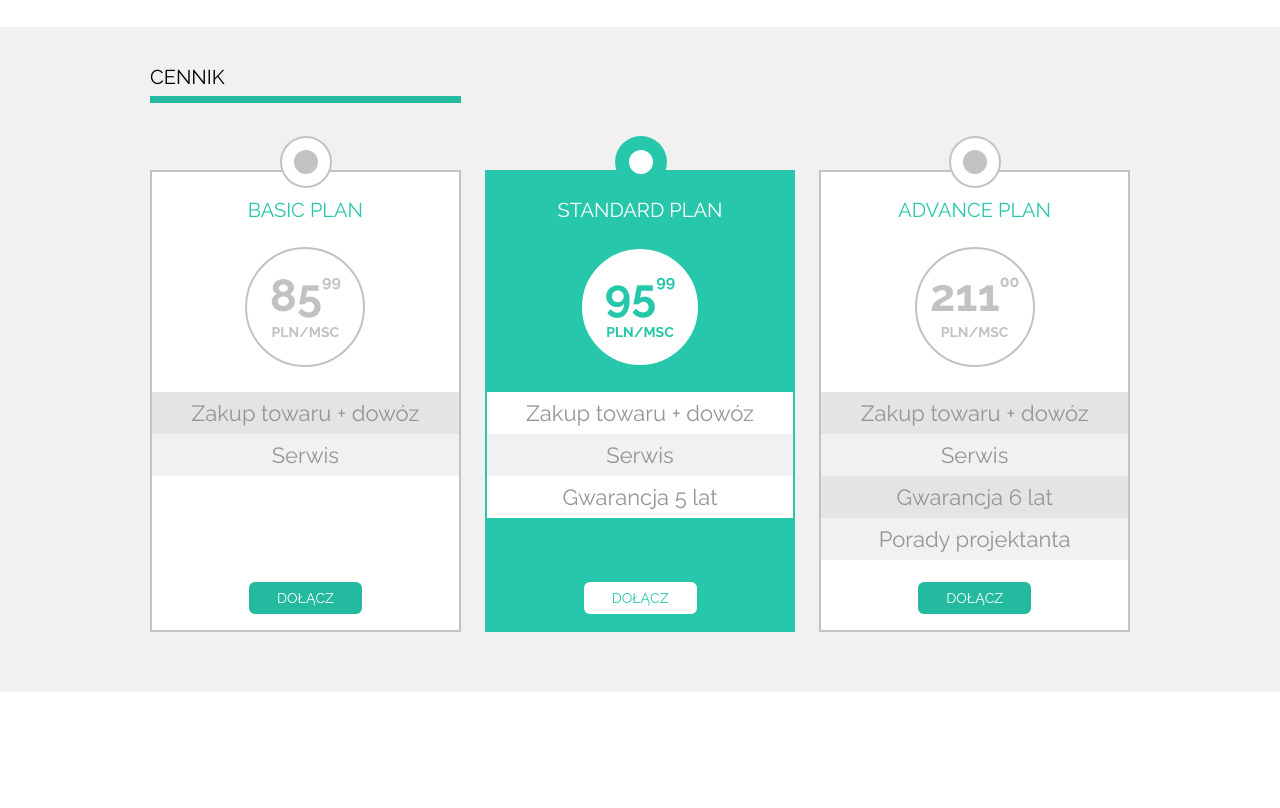
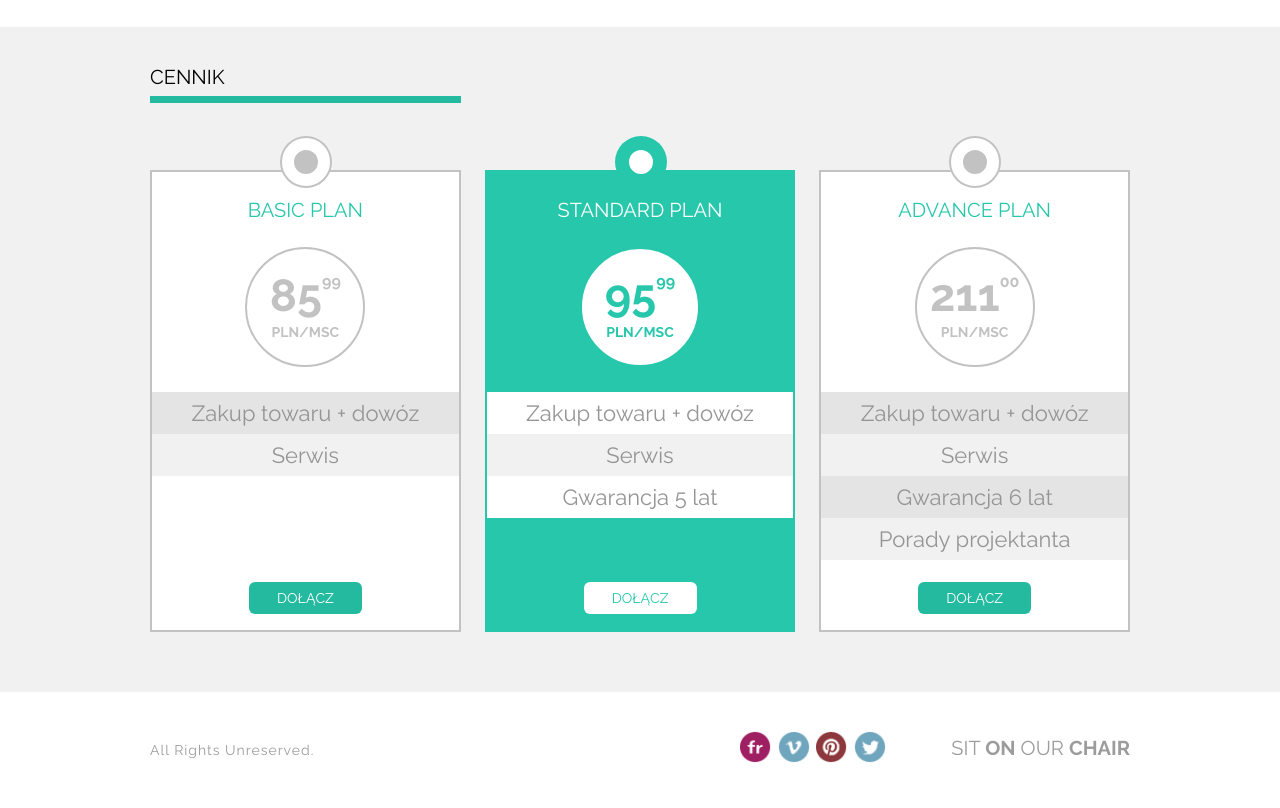
Before and after one commit to damian-krupa/chairs-landing-page, a plain HTML site: page index.html in a window 1280 px wide. Shown: the part 1011-1819 px from the top of the page. Before the commit the page ends 1703 px from the top, so only its background shows below. Drawn offline with Linux system fonts and the light colour scheme.

Commit message:
adding a footer

```diff
--- a/index.html
+++ b/index.html
@@ -126,6 +126,21 @@
     </div>
 </section>
 
+<footer>
+    <div class="container">
+        <p> All Rights Unreserved. </p>
+        <p>SIT <span>ON</span> OUR <span>CHAIR</span></p>
+        <div class="social-media">
+            <ul class="clearfix">
+                <li><a href="#"><img src="images/flickr.png" alt="flicker-logo"></a></li>
+                <li><a href="#"><img src="images/vimeo.png" alt="vimeo-logo"></a></li>
+                <li><a href="#"><img src="images/pinterest.png" alt="pineterest-logo"></a></li>
+                <li><a href="#"><img src="images/twitter.png" alt="twitter-logo"></a></li>
+            </ul>
+        </div>
+    </div>
+</footer>
+
 <script src="js/slider.js"></script>
 </body>
 
--- a/scss/main.scss
+++ b/scss/main.scss
@@ -476,3 +476,53 @@ section h2 {
 }
 
 /* -------------------- footer -------------------- */
+
+footer {
+  padding: 38px 0 45px 0;
+  p {
+    color: #9c9c9c;
+    span {
+      font-weight: 700;
+    }
+    &:first-child {
+      font-size: 14px;
+      letter-spacing: 1px;
+      margin-top: 12px;
+      float: left;
+      span {
+        padding-left: 12px;
+        font-weight: 400;
+      }
+    }
+    &:last-of-type {
+      float: right;
+      font-size: 20px;
+      margin-left: 60px;
+      margin-top: 6px;
+    }
+  }
+  .social-media {
+    float: right;
+    ul {
+      list-style: none;
+    }
+    li {
+      float: left;
+      width: 33px;
+      height: 33px;
+      margin-right: 5px;
+    }
+    a {
+      img {
+        height: 100%;
+        width: auto;
+        -webkit-filter: grayscale(50%);
+        filter: grayscale(50%);
+      }
+      &:hover img {
+        -webkit-filter: grayscale(0%);
+        filter: grayscale(0%);
+      }
+    }
+  }
+}
```
Also changed, not shown: css/main.css.
